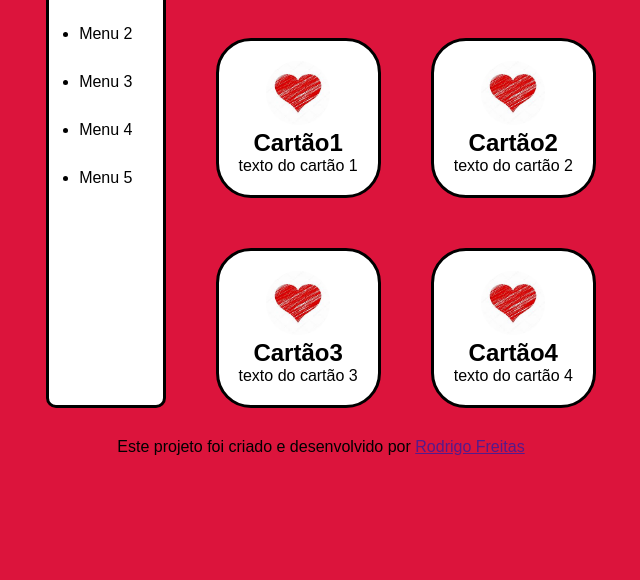
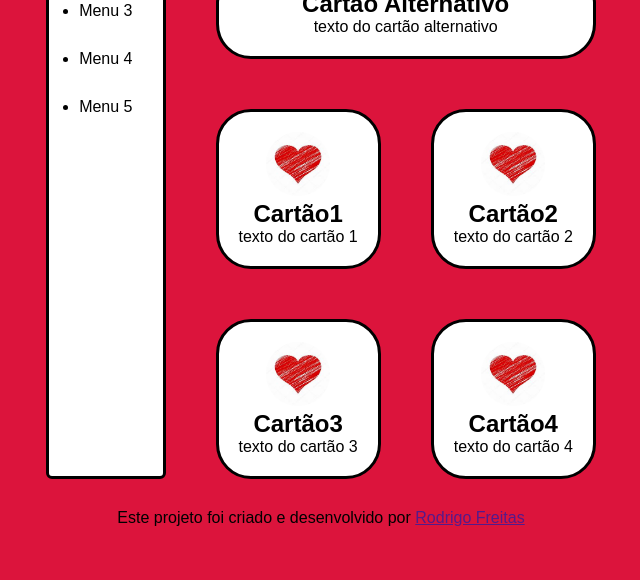
Before and after one commit to Rodjfreitas/css-grid-training, a plain HTML site: page src/index.html in a window 1280 px wide. Shown: the part 220-800 px from the top of the page, without its empty margins (319-959 px from the left). Drawn offline with Linux system fonts and the light colour scheme.

Commit message:
creating one more div to fit the grid

```diff
--- a/src/index.css
+++ b/src/index.css
@@ -21,6 +21,7 @@ h1{
     grid-template-columns: max-content;
     grid-template-areas:
     'F A A'
+    'F H H'
     'F B C'
     'F D E'
     'G G G';
@@ -68,7 +69,14 @@ div{
 
 .menu{
     grid-area: F;
-    border-radius: 10px;
+    border-top-left-radius: 6px;
+    border-bottom-left-radius: 6px;
+    border-top-right-radius: 35px;
+    border-bottom-right-radius: 6px;
+}
+
+.Card-Alt{
+    grid-area: H;
 }
 
 footer{
--- a/src/index.html
+++ b/src/index.html
@@ -46,6 +46,11 @@
                 </ul>
             </div>
 
+            <div class="Card-Alt">
+                <h2>Cartão Alternativo</h2>
+                <p>texto do cartão alternativo</p>
+            </div>
+
             <footer>
                 <p>Este projeto foi criado e desenvolvido por <a href="">Rodrigo Freitas</a></p>
             </footer>
```
